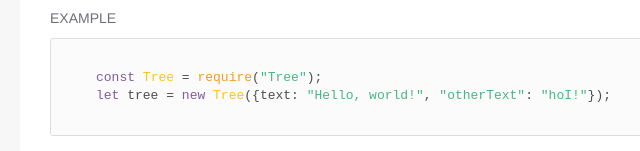
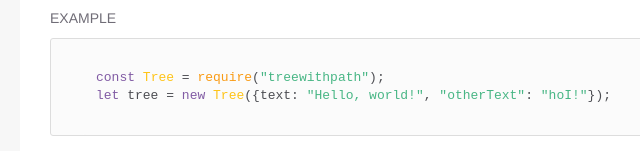
Before and after one commit to maksalees/TreeWithPath, a website: page docs/Tree.html in a window 1280 px wide. Shown: the part 649-800 px from the top of the page, 280-920 px from the left. Drawn offline with nearby package versions, Linux system fonts and the light colour scheme; a web font is replaced by a local one.

Commit message:
Fixed comment

```diff
--- a/docs/Tree.html
+++ b/docs/Tree.html
@@ -262,7 +262,7 @@
     <h5 id="Tree-examples">Example</h5>
 
 
-  <pre class="prettyprint"><code>const Tree = require("Tree");
+  <pre class="prettyprint"><code>const Tree = require("treewithpath");
 let tree = new Tree({text: "Hello, world!", "otherText": "hoI!"});</code></pre>
 
 
--- a/package.json
+++ b/package.json
@@ -1,6 +1,6 @@
 {
   "name": "treewithpath",
-  "version": "1.0.2",
+  "version": "1.0.3",
   "description": "JavaScript library for working with trees. The main difference from other libraries is that here access to nodes occurs through paths, paths similar to paths in the FS. / Библиотека JavaScript для работы с деревьями. Основное отличие от других библиотек, в том что тут доступ к узлам происходит через пути, пути похожие на пути в ФС.",
   "main": "treewithpath.js",
   "scripts": {
```
Also changed, not shown: docs/treewithpath.js.html (+1 -1 lines).
